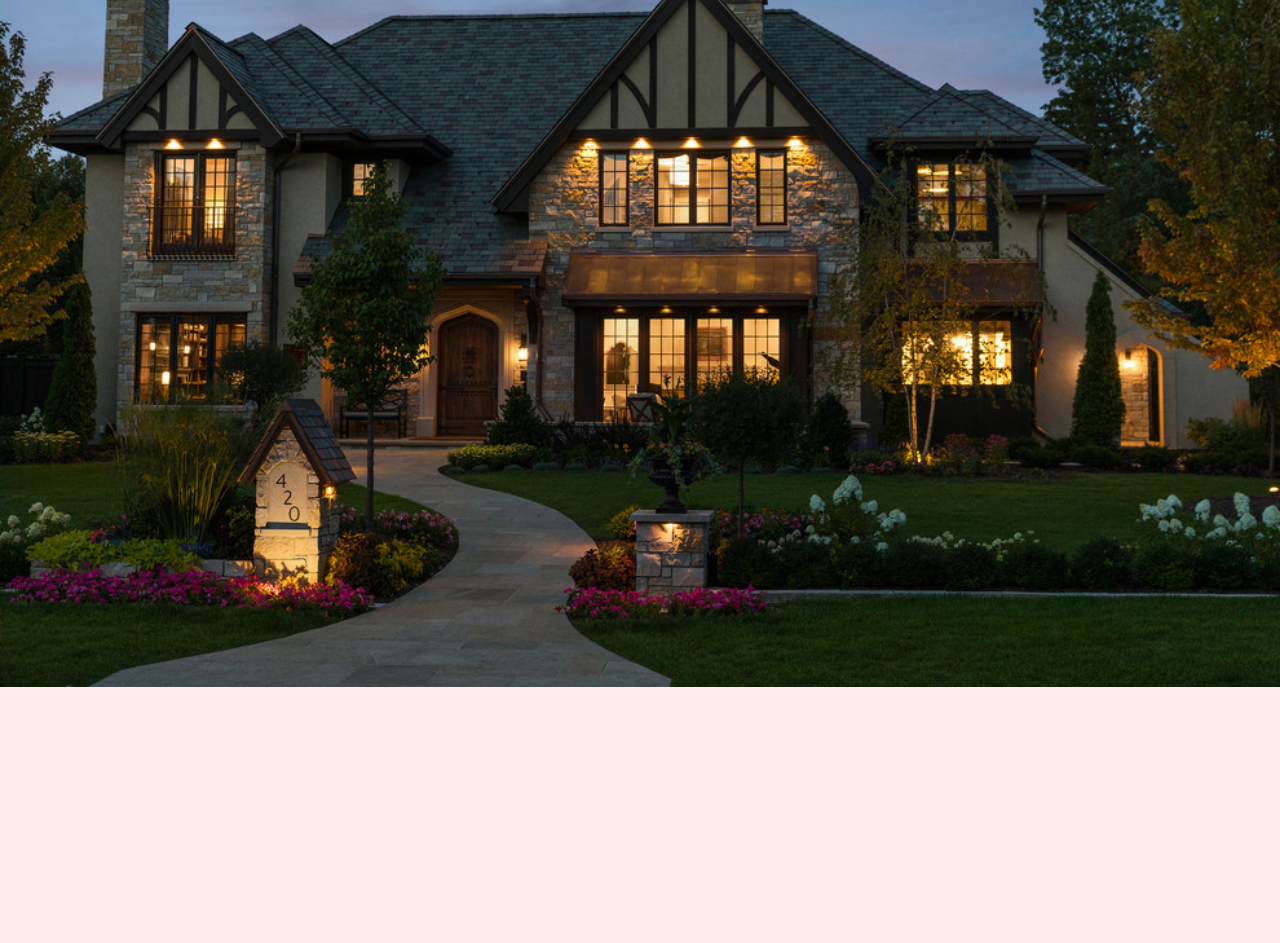
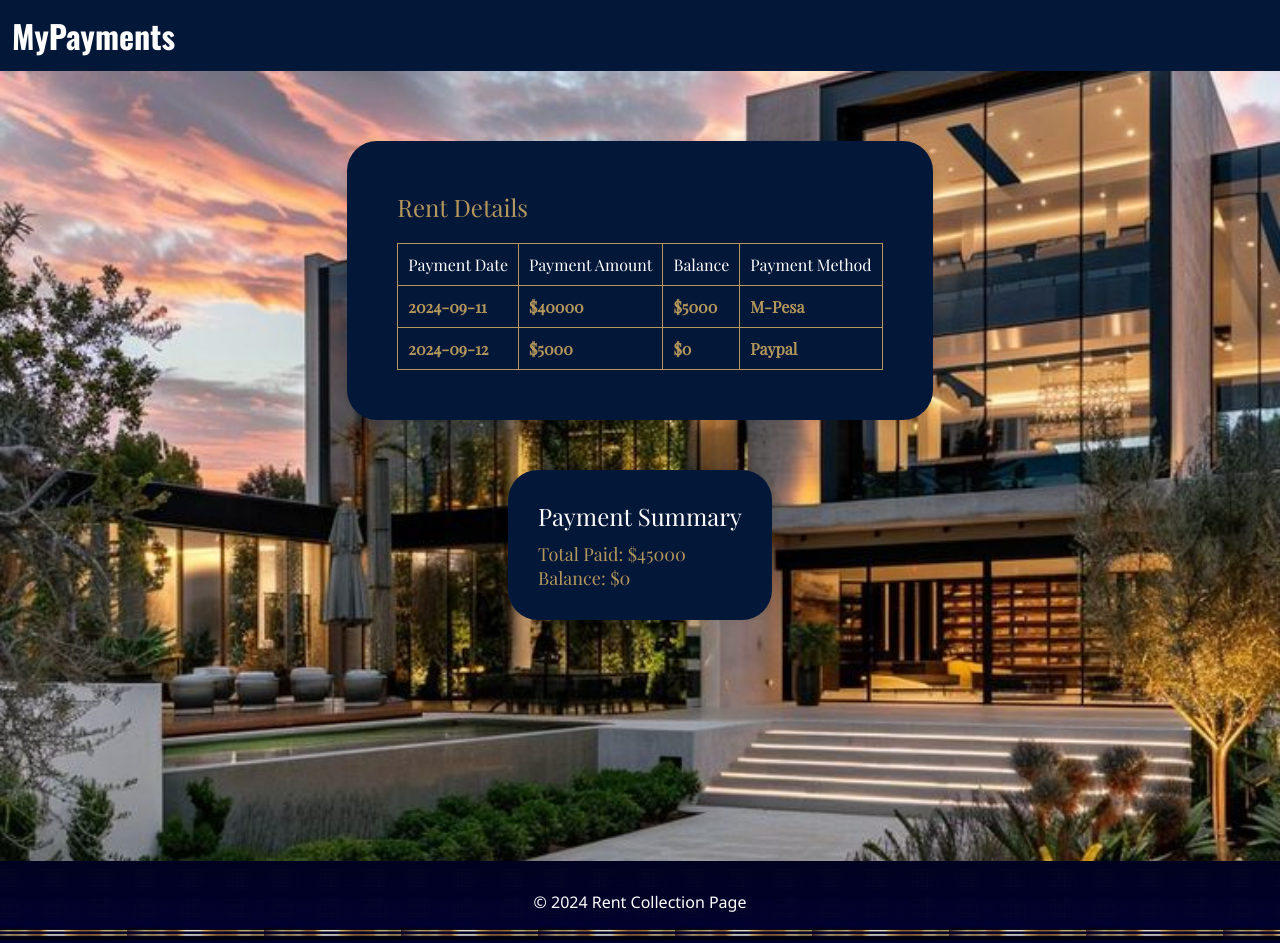
Before and after one commit to NICKMUGO/Real-Estate-App, a React (Create React App) app in the folder client/: page /MyPayments in a window 1280 px wide. Before the commit this address had no page. Before the commit the page ends 800 px from the top, so only its background shows below. Built offline with nearby package versions, Linux system fonts and the light colour scheme.

Commit message:
payments page creation

```diff
--- a/client/src/App.js
+++ b/client/src/App.js
@@ -6,7 +6,7 @@ import NavBar from './Components/NavBar';
 import HighlightsofHouses from './Components/HighlightsofHouses';
 import HomePage from './Components/HomePage';
 import Footer from "./Components/Footer";
-
+import MyPaymentspage from "./Components/MyPaymentspage";
 
 
 
@@ -22,6 +22,8 @@ function App() {
           <Route path="/navbar" element={<NavBar/>}></Route>
           <Route path="/homepage" element={<HomePage/>}></Route>
           <Route path="/highlights" element={<HighlightsofHouses/>}></Route>
+          <Route path="/MyPayments" element={<MyPaymentspage/>}></Route>
+
         </Routes>
       </BrowserRouter>
     </div>
--- /dev/null
+++ b/client/src/Components/MyPaymentpage.css
@@ -0,0 +1,84 @@
+header {
+    background-color: #031739;
+      color: #ffffff;
+    padding: 12px;
+    text-align: left;
+    font-family: "Oswald";
+  }
+
+main {
+    display: flex;
+    flex-direction: column;
+    align-items: center;
+    padding: 20px;
+    background-image: url(property.jpeg);
+    background-size: cover;
+    background-repeat: no-repeat;
+    background-position: center;
+    font-family: "Playfair Display";
+    height: 100vh;
+    /* backdrop-filter: blur(10px); */
+}
+  .rent-details {
+    background-color: #031739;
+    color: #B4975A;
+    padding: 50px;
+    border-radius: 30px;
+    box-shadow: 0 0 10px rgba(0, 0, 0, 0.1);
+    margin-top: 50px;
+    /* backdrop-filter: blur(8px); */
+    font-weight: bold;
+    ;
+  }
+  .rent-details h2 {
+    font-size: 24px;
+    font-weight:500;
+    color: #B4975A;
+    margin-bottom: 20px;
+  }
+  .rent-details table {
+    width: 100%;
+    border-collapse: collapse;
+  }
+
+  .rent-details th, .rent-details td {
+    border: 1px solid #B4975A;
+    padding: 10px;
+    text-align: left;
+
+  }
+
+  .rent-details th {
+    background-color: #031739;
+    color: #ffffff;
+    font-weight: 500;
+  }
+
+  .payment-summary {
+    background-color: #031739;
+    padding: 30px;
+    color: #B4975A;
+    border-radius: 30px;
+    box-shadow: 0 0 10px rgba(0, 0, 0, 0.1);
+    margin-top: 50px;
+    backdrop-filter: blur(8px);
+  }
+  .payment-summary h2 {
+    font-size: 24px;
+    font-weight:500;
+    color: #ffffff;
+    margin-bottom: 10px;
+  }
+  .payment-summary p {
+    font-size: 18px;
+    font-weight: 500;
+    color: #B4975A;
+  }
+
+  footer {
+    background-color: #031739;
+    color: #ffffff;
+    padding: 30px;
+    text-align: center;
+    clear: both;
+  }
--- /dev/null
+++ b/client/src/Components/MyPaymentspage.js
@@ -0,0 +1,59 @@
+import {BrowserRouter, Routes, Route} from "react-router-dom";
+// Define your component or function
+import "./MyPaymentpage.css";
+function MyPaymentspage() {
+    return (
+        <div>
+<link rel="preconnect" href="https://fonts.googleapis.com" />
+<link rel="preconnect" href="https://fonts.gstatic.com" crossorigin></link>
+<link href="https://fonts.googleapis.com/css2?family=Bebas+Neue&display=swap" rel="stylesheet"></link>
+<style>
+@import url('https://fonts.googleapis.com/css2?family=Playfair+Display&display=swap');
+</style>
+            <link rel="preconnect" href="https://fonts.googleapis.com" />
+            <link rel="preconnect" href="https://fonts.gstatic.com" crossorigin />
+            <link href="https://fonts.googleapis.com/css2?family=Oswald:wght@200..700&display=swap" rel="stylesheet"></link>
+
+            <div>
+                <header>
+                    <h1>MyPayments</h1>
+                </header>
+                <main>
+                    <section class="rent-details">
+                        <h2>Rent Details</h2>
+                        <table>
+                            <tr>
+                                <th>Payment Date</th>
+                                <th>Payment Amount</th>
+                                <th>Balance</th>
+                                <th>Payment Method</th>
+                            </tr>
+                            <tr>
+                                <td>2024-09-11</td>
+                                <td>$40000</td>
+                                <td>$5000</td>
+                                <td>M-Pesa</td>
+                                {/* Payment methods strictly online , no cash used  */}
+                            </tr>
+                            <tr>
+                                <td>2024-09-12</td>
+                                <td>$5000</td>
+                                <td>$0</td>
+                                   <td>Paypal</td>
+                           </tr>
+                        </table>
+                    </section>
+                    <section class="payment-summary">
+                        <h2>Payment Summary</h2>
+                        <p>Total Paid: $45000</p>
+                        <p>Balance: $0</p>
+                    </section>
+                </main>
+                <footer>
+                    <p>&copy; 2024 Rent Collection Page</p>
+                </footer>
+            </div>
+        </div>
+    );
+}
+export default MyPaymentspage;
--- a/client/src/Components/NavBar.js
+++ b/client/src/Components/NavBar.js
@@ -4,8 +4,8 @@ import "./NavBar.css";
 function Navbar() {
     return (
         <div>
-            {/* Add a self-closing tag for the 'link' element */}
-            <link rel="preconnect" href="https://fonts.googleapis.com" />
+
+ <link rel="preconnect" href="https://fonts.googleapis.com" />
 <link rel="preconnect" href="https://fonts.gstatic.com" crossorigin></link>
 <link href="https://fonts.googleapis.com/css2?family=Bebas+Neue&display=swap" rel="stylesheet"></link>
 <style>
@@ -34,7 +34,7 @@ function Navbar() {
                             <a href="/MyProperties">MyProperty</a>
                         </li>
                         <li>
-                            <a href="/MyRent">MyRent</a>
+                            <a href="MyPaymentspage.js">MyRent</a>
                         </li>
                     </ul>
                 </nav>
```
Also changed, not shown: client/src/Components/NavBar.css (line endings or trailing spaces).
